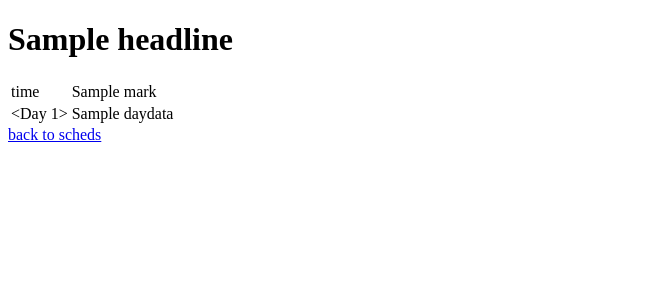
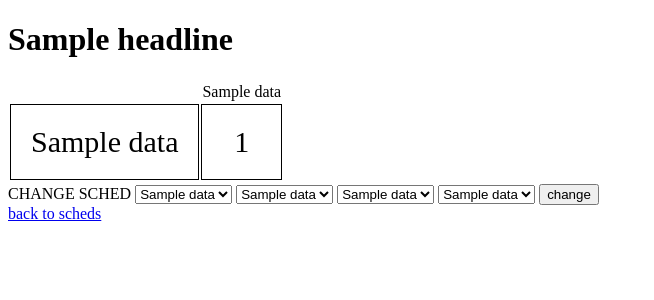
Before and after one commit to cgliu-create/ChrisSched, a Flask app: template web/templates/sched.html in a window 1280 px wide. Shown: the top 300 px of the page, without its empty margins (0-654 px from the left). Run offline with Flask 2, Linux system fonts and the light colour scheme; tables that the repository leaves empty hold one stand-in row (values such as "Sample post"); the template is opened without the code that fills it: values that come from a table or form of the project are taken from there, most other values are stand-ins (such as "Sample title", 1, 10 or a date in 2020); parts of the project's set-up code (start-up, migrations or seed data) failed here and were passed over.

Commit message:
it just works

```diff
--- a/web/app.py
+++ b/web/app.py
@@ -6,7 +6,13 @@ app = Flask(__name__)
 app.config["SQLALCHEMY_DATABASE_URI"] = os.getenv("DATABASE_URL")
 app.config["SQLALCHEMY_TRACK_MODIFICATIONS"] = False
 db.init_app(app)
+days = ['mon', 'tue', 'wed', 'thu', 'fri', 'sat', 'sun']
+colors = ['red', 'orange', 'yellow', 'green', 'blue', 'purple', 'pink']
 
+
+#
+# FUNCTIONS THAT MANAGE DATA
+#
 
 # prints out everything stored in the tables
 def printAll():
@@ -33,7 +39,7 @@ def listWeekNames():
 # creates a new default week
 def createNewWeek(theweek):
     weeks = listWeekNames()
-    if theweek not in weeks:
+    if theweek in weeks:
         raise Exception('NAME TAKEN')
     new_week = Week(week=theweek)
     db.session.add(new_week)
@@ -53,14 +59,17 @@ def deleteWeek(theweek):
             (SELECT days.id FROM days WHERE days.week IN
                 (SELECT id FROM weeks WHERE weeks.week=(:week))))
      ''', {'week': theweek})
+    db.session.commit()
     db.session.execute('''
     DELETE FROM days WHERE id IN
         (SELECT days.id FROM days WHERE days.week IN
             (SELECT id FROM weeks WHERE weeks.week=(:week)))
     ''', {'week': theweek})
+    db.session.commit()
     db.session.execute('''
     DELETE FROM weeks WHERE weeks.week=(:week)
     ''', {'week': theweek})
+    db.session.commit()
 
 
 # given the name of a recorded week and day
@@ -69,7 +78,6 @@ def getWeeKDayColors(theweek, theday):
     weeks = listWeekNames()
     if theweek not in weeks:
         raise Exception('INVALID WEEK')
-    days = ['mon', 'tue', 'wed', 'thu', 'fri', 'sat', 'sun']
     if theday not in days:
         raise Exception('INVALID DAY')
     data = db.session.execute('''
@@ -88,7 +96,6 @@ def changeHourColor(theweek, theday, thehour, thecolor):
     weeks = listWeekNames()
     if theweek not in weeks:
         raise Exception('INVALID WEEK')
-    days = ['mon', 'tue', 'wed', 'thu', 'fri', 'sat', 'sun']
     if theday not in days:
         raise Exception('INVALID DAY')
     if thehour < 1 or thehour > 24:
@@ -111,41 +118,92 @@ def changeHourColor(theweek, theday, thehour, thecolor):
         db.session.commit()
 
 
+def getSchedData(theweek):
+    data = []
+    timemarks = range(1, 25)
+    data.append(timemarks)
+    convert12 = lambda num: convert().get12Hr(num=num)
+    data.append(map(convert12, timemarks))
+    data.append(days)
+    convertDay = lambda abbrev: convert().getDayName(abbrev=abbrev)
+    data.append(map(convertDay, days))
+    daydata = []
+    for day in days:
+        weekcolors = getWeeKDayColors(theweek, day)
+        for sublist in range(len(weekcolors)):
+            weekcolors[sublist] = weekcolors[sublist][1]
+        daydata.append(weekcolors)
+    data.append(daydata)
+    data.append(colors)
+    weeks = listWeekNames()
+    data.append(weeks)
+    return data
+
+
 # creates the tables
 def createModel():
     db.create_all()
 
 
-# web pages
-@app.route("/")
-def index():
-    weeks = listWeekNames()
-    return render_template("index.html", scheds=weeks)
+#
+# WEB PAGES
+#
 
 
-@app.route("/scheds", methods=["POST"])
-def scheds():
-    # Get form information.
-    week = request.form.get('schedule')
-    days = ['mon', 'tue', 'wed', 'thu', 'fri', 'sat', 'sun']
-    daydata = []
-    for day in days:
-        data = getWeeKDayColors(week, day)
-        daydata.append(data)
-    days = map(getDayName, days)
-    times = []
-    for i in range(1, 25):
-        times.append(getTwelveHr(i))
-    return render_template("sched.html", headline=week, times=times, days=days, daydata=daydata)
+# this is the home page
+# it can select a schedule to dislay
+# it can create and delete schedules
+@app.route("/", methods=["POST", "GET"])
+def index():
+    if request.method == 'POST':
+        theweek = request.form.get('schedule')
+        thecommand = request.form.get('command')
+        weeks = listWeekNames()
+        if thecommand == 'create':
+            if theweek in weeks:
+                return render_template("message.html", message='NAME TAKEN')
+            createNewWeek(theweek)
+        if thecommand == 'delete':
+            if theweek not in weeks:
+                return render_template("message.html", message='INVALID WEEK')
+            deleteWeek(theweek)
+        return render_template("message.html", message="COMPLETE")
+    else:
+        weeks = listWeekNames()
+        return render_template("index.html", scheds=weeks)
 
 
-# testing
-if __name__ == '__main__':
-    with app.app_context():
-        printAll()
-        deleteWeek('test')
-        printAll()
+# this is the schedule display
+# it can edit the colors recorded for the schedile
+@app.route("/scheds", methods=["POST", "GET"])
+def scheds():
+    if request.method == 'POST':
+        theweek = request.form.get('schedule')
+        print(theweek)
+        if theweek not in listWeekNames():
+            return render_template("message.html", message='INVALID WEEK')
+        theday = request.form.get('day')
+        if theday not in days:
+            return render_template("message.html", message='INVALID DAY')
+        thehour = int(request.form.get('hour'))
+        if thehour not in range(1, 25):
+            return render_template("message.html", message='INVALID HOUR')
+        thecolor = request.form.get('color')
+        if thecolor not in colors:
+            return render_template("message.html", message='UNAVAILABLE COLOR')
+        changeHourColor(theweek, theday, thehour, thecolor)
+        data = getSchedData(theweek)
+        return render_template("sched.html", headline=theweek, data=data)
+    else:
+        theweek = request.args.get('schedule')
+        data = getSchedData(theweek)
+        return render_template("sched.html", headline=theweek, data=data)
+
 
 # running web app
+if __name__ == '__main__':
+    app.run()
+# # testing
 # if __name__ == '__main__':
-#     app.run()
+#     with app.app_context():
+#         printAll()
--- /dev/null
+++ b/web/static/styles/style.css
@@ -0,0 +1,49 @@
+.box{
+    border: 1px solid black;
+    padding: 20px;
+    margin: 10px;
+    font-size: 30px;
+    text-align: center;
+}
+.red{
+    background-color: #ff0000;
+}
+.orange{
+    background-color: #ffb600;
+}
+.yellow{
+    background-color: #fff700;
+}
+.green{
+    background-color: #09ff00;
+}
+.blue{
+    background-color: #0059ff;
+}
+.purple{
+    background-color: #9d00ff;
+}
+.pink{
+    background-color: #ff00e1;
+}
+.darkred{
+    background-color: #a10000;
+}
+.darkorange{
+    background-color: #bd8700;
+}
+.darkyellow{
+    background-color: #c9c300;
+}
+.darkgreen{
+    background-color: #07c900;
+}
+.darkblue{
+    background-color: #003fb5;
+}
+.darkpurple{
+    background-color: #7300ba;
+}
+.darkpink{
+    background-color: #bd00a6;
+}
--- a/web/templates/error.html
+++ b/web/templates/message.html
@@ -7,5 +7,6 @@
 </head>
 <body>
     <h1>{{message}}</h1>
+    <a href="{{ url_for('index') }}">back to scheds</a>
 </body>
 </html>
--- a/web/templates/sched.html
+++ b/web/templates/sched.html
@@ -1,5 +1,6 @@
 <!DOCTYPE html>
 <html lang="en">
+<link rel= "stylesheet" type= "text/css" href= "{{ url_for('static',filename='styles/style.css') }}">
 <head>
     <meta charset="UTF-8">
     <meta name="viewport" content="width=device-width, initial-scale=1.0">
@@ -9,19 +10,61 @@
     <h1> {{headline}} </h1>
     <!jinja2>
     <table>
-        <tr>
-            <td>time</td>
-            {% for mark in times %}
+        <tr >
+            <td> </td>
+            {% for mark in data[1] %}
                 <td>{{mark}}</td>
             {% endfor %}
         </tr>
-        {% for day in days %}
-            <td>{{day}}</td>
-            {% for data in daydata[loop.index0] %}
-                <td>{{data}}</td>
+        {% for day in data[3] %}
+        <tr>
+            <td class='box'>{{day}}</td>
+            {% for data in data[4][loop.index0] %}
+                {% if data == 'red' %}
+                    <td class='red box'>{{data}}</td>
+                {% elif data == 'orange' %}
+                    <td class='orange box'>{{data}}</td>
+                {% elif data == 'yellow' %}
+                    <td class='yellow box'>{{data}}</td>
+                {% elif data == 'green' %}
+                    <td class='green box'>{{data}}</td>
+                {% elif data == 'blue' %}
+                    <td class='blue box'>{{data}}</td>
+                {% elif data == 'purple' %}
+                    <td class='purple box'>{{data}}</td>
+                {% elif data == 'pink' %}
+                    <td class='pink box'>{{data}}</td>
+                {% else %}
+                    <td class='white box'>{{data}}</td>
+                {% endif %}
             {% endfor %}
+        <tr>
         {% endfor %}
     </table>
+    <form action="{{ url_for('scheds')}}" method="post">
+        CHANGE SCHED
+        <select name="schedule">
+            {% for sched in data[6] %}
+                <option value="{{sched}}">{{sched}}</option>
+            {% endfor %}
+        </select>
+        <select name="day">
+            {% for day in data[2] %}
+                <option value="{{day}}">{{day}}</option>
+            {% endfor %}
+        </select>
+        <select name="hour">
+            {% for mark in data[0] %}
+                <option value="{{mark}}">{{mark}}</option>
+            {% endfor %}
+        </select>
+        <select name="color">
+            {% for color in data[5] %}
+                <option value="{{color}}">{{color}}</option>
+            {% endfor %}
+        </select>
+        <button>change</button>
+    </form>
     <a href="{{ url_for('index') }}">back to scheds</a>
 </body>
 </html>
```
Also changed, not shown: web/data.py (+21 -31 lines), web/templates/index.html (+12 -4 lines), web/templates/style.css (deleted).
